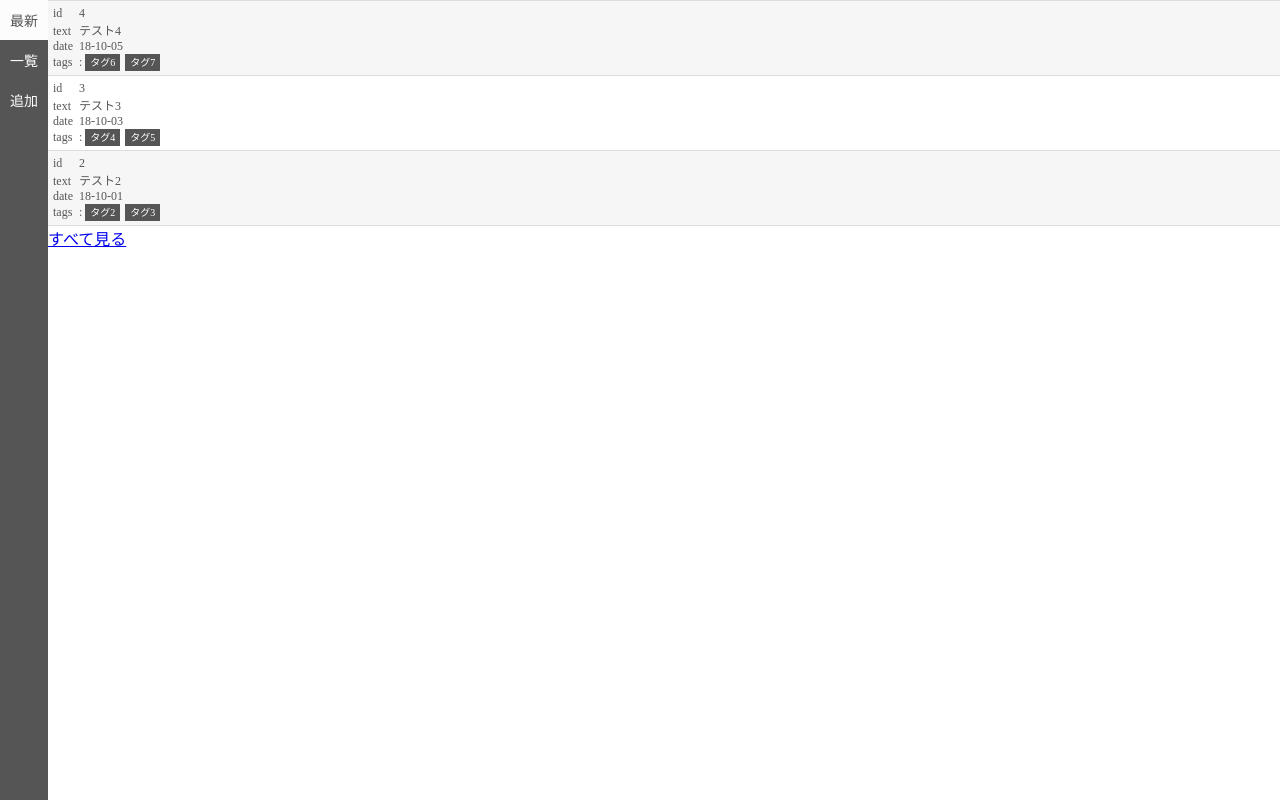
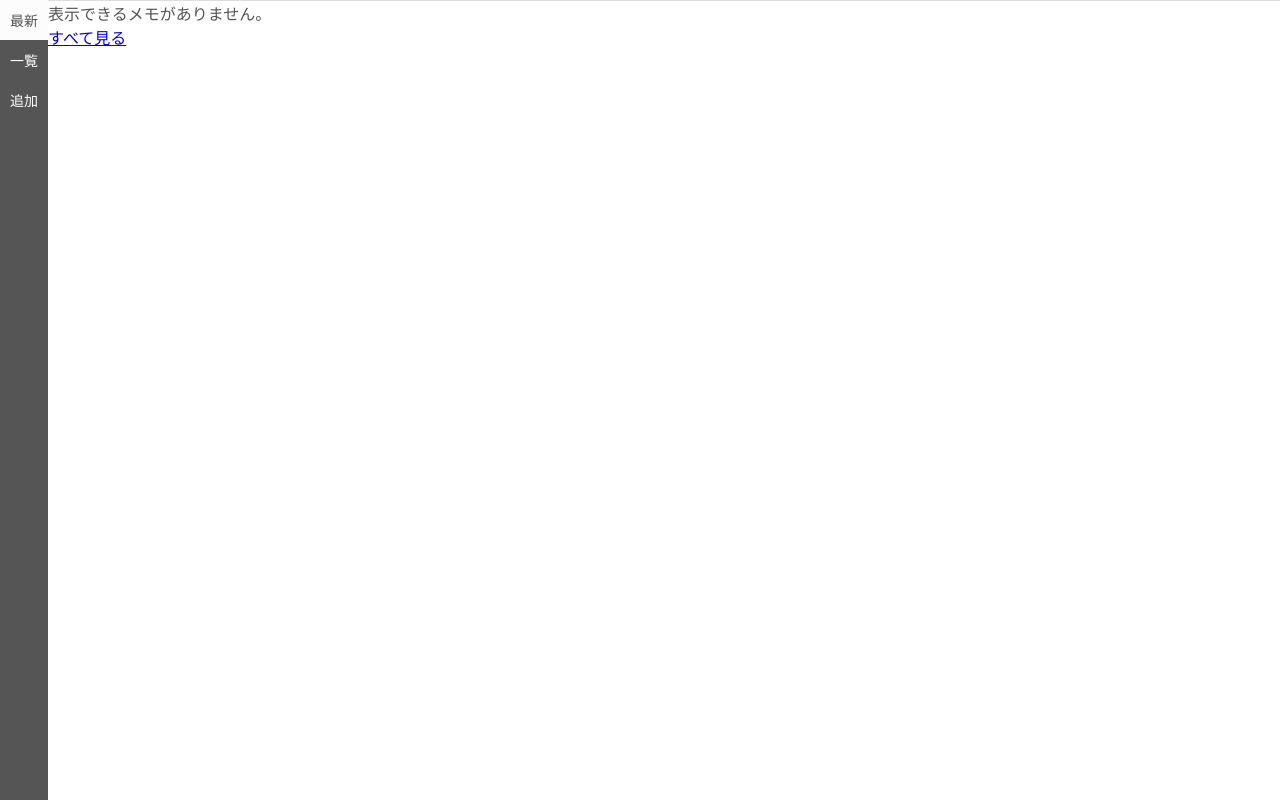
Before and after one commit to macotok/vue_tutorial, a Vue app in the folder vue-memo/: page / in a window 1280 px wide. Built offline with nearby package versions, Linux system fonts and the light colour scheme.

Commit message:
pages from store.js state

```diff
--- a/vue-memo/src/App.vue
+++ b/vue-memo/src/App.vue
@@ -21,15 +21,7 @@
 <template>
   <div id="app">
     <nav-link></nav-link>
-    <router-view
-      class="contents"
-      :memos="memos"
-      @add="add"
-      @remove="remove"
-      :count="3"
-      @update="update"
-    >
-    </router-view>
+    <router-view 　class="contents"></router-view>
   </div>
 </template>
 
@@ -37,62 +29,6 @@
   import NavLink from './components/NavLink';
   export default {
     name: 'app',
-    data() {
-      return {
-        memos: [
-          {
-            id: 1,
-            text: 'テスト',
-            date: '18-09-28',
-            tags: ['タグ1', 'タグ2']
-          },
-          {
-            id: 2,
-            text: 'テスト2',
-            date: '18-10-01',
-            tags: ['タグ2', 'タグ3']
-          },
-          {
-            id: 3,
-            text: 'テスト3',
-            date: '18-10-03',
-            tags: ['タグ4', 'タグ5']
-          },
-          {
-            id: 4,
-            text: 'テスト4',
-            date: '18-10-05',
-            tags: ['タグ6', 'タグ7']
-          }
-        ]
-      }
-    },
-    computed: {
-      nextId() {
-        return this.memos.reduce((id, memo) => {
-          return id < memo.id ? memo.id : id;
-        }, 0) + 1;
-      }
-    },
-    methods: {
-      add(newMemo) {
-        newMemo.id = this.nextId;
-        this.memos.push(newMemo);
-      },
-      remove(id) {
-        const index = this.memos.findIndex((memo) => {
-          return memo.id === id;
-        });
-        this.memos.splice(index, 1);
-      },
-      update(data) {
-        const id = parseInt(data.id, 10);
-        const index = this.memos.findIndex((memo) => {
-          return memo.id === id;
-        });
-        this.memos.splice(index, 1, data)
-      }
-    },
     components: {
       NavLink,
     }
--- a/vue-memo/src/page/Add.vue
+++ b/vue-memo/src/page/Add.vue
@@ -6,10 +6,11 @@
 
 <script>
   import EditorView from '../components/EditorView';
+  import store from '../store';
   export default {
     methods: {
       add(data) {
-        this.$emit('add', data);
+        store.actions.addMemo(data);
         this.$router.push({name: 'items'})
       }
     },
--- a/vue-memo/src/page/Items.vue
+++ b/vue-memo/src/page/Items.vue
@@ -15,7 +15,7 @@
   <div class="layout-items">
     <list-view
       class="layout-items-left"
-      :memos="memos"
+      :memos="sharedState.memos"
       @remove="remove"
       @select="select"
     >
@@ -32,16 +32,19 @@
 
 <script>
   import ListView from '../components/ListView';
+  import store from '../store';
   export default {
-    props: {
-      memos: Array,
+    data() {
+      return {
+        sharedState: store.state,
+      }
     },
     computed: {
       selectedMemo() {
-        if (this.$route.params.id !== undefined) {
-          const id = parseInt(this.$route.params.id, 10);
-          const memo = this.memos.find((memo) => {
-            return memo.id === id;
+        const id = this.$route.params.id;
+        if (id !== undefined) {
+          const memo = this.sharedState.memos.find((memo) => {
+            return memo.id === parseInt(id, 0);
           });
           return memo;
         }
@@ -49,7 +52,7 @@
     },
     methods: {
       remove(id) {
-        this.$emit('remove', id);
+        store.actions.removeMemo(id);
       },
       select(id) {
         this.$router.push({
@@ -58,7 +61,7 @@
         })
       },
       update(data) {
-        this.$emit('update', data);
+        store.actions.updateMemo(data);
         this.$router.push({name: 'items'});
       },
       cancel() {
--- a/vue-memo/src/page/Root.vue
+++ b/vue-memo/src/page/Root.vue
@@ -1,10 +1,10 @@
 <template>
   <div>
     <list-view
-      :memos="memos"
+      :memos="sharedState.memos"
       @remove="remove"
-      :count="3"
-      sort="latest"
+      :count="privateState.count"
+      :sort="privateState.sort"
     >
     </list-view>
     <router-link :to="{name: 'items'}">すべて見る</router-link>
@@ -13,13 +13,20 @@
 
 <script>
   import ListView from '../components/ListView';
+  import store from '../store';
   export default {
-    props: {
-      memos: Array,
+    data() {
+      return {
+        sharedState: store.state,
+        privateState: {
+          count: 3,
+          sort: 'latest'
+        }
+      }
     },
     methods: {
       remove(id) {
-        this.$emit('remove', id);
+        store.actions.removeMemo(id);
       }
     },
     components: {
--- a/vue-memo/src/store.js
+++ b/vue-memo/src/store.js
@@ -1,12 +1,21 @@
 const state = {
   memos: [],
+};
+
+const util = {
+  findIndex(memos, id) {
+    const targetId = parseInt(id, 10);
+    return memos.findIndex((memo) => {
+      return memo.id === targetId;
+    });
+  }
 };
 
 const debug = process.env.NODE_ENV !== 'production';
 
 const actions = {
   addMemo(newMemo) {
-    debug && console.log(`addMemo triggered with`, newmemo);
+    debug && console.log(`addMemo triggered with`, newMemo);
     newMemo.id = state.memos.reduce((id, memo) => {
       return id < memo.id ? memo.id : id;
     }, 0) + 1;
@@ -14,18 +23,17 @@ const actions = {
   },
   removeMemo(id) {
     debug && console.log(`removeMemo triggered with`, id);
-    const targetId = parseInt(id, 10);
-    const index = state.memos.findIndex((memo) => {
-      return memo.id === targetId;
-    });
+    const index = util.findIndex(state.memos, id);
     state.memos.splice(index, 1);
   },
   updateMemo(memo) {
     debug && console.log(`updateMemo triggered with`, memo);
-    const targetId = parseInt(memo.id, 10);
-    const index = state.memos.findIndex((memo) => {
-      return memo.id === targetId;
-    });
+    const index = util.findIndex(state.memos, memo.id);
     state.memos.splice(index, 1, memo);
   }
 };
+
+export default {
+  state,
+  actions
+}
```
Also changed, not shown: 1 other file (tests, documents, lock files or other folders).
